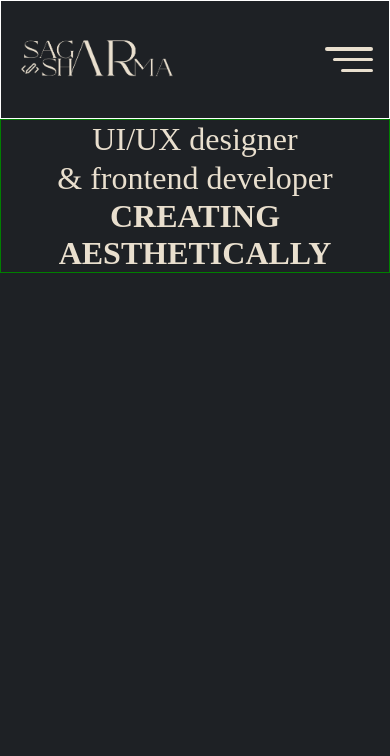
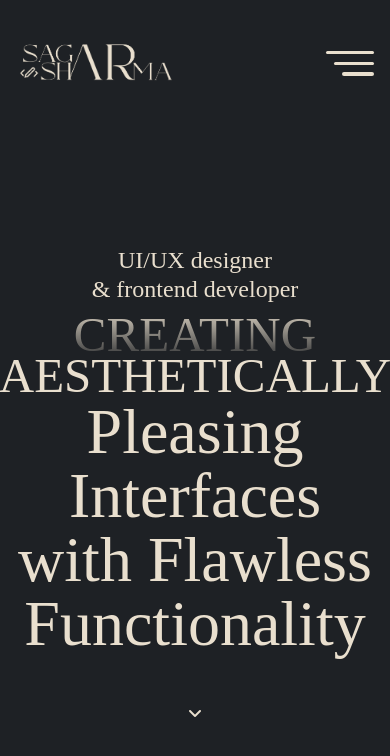
Before and after one commit to Sagar-Sharma-7/portfolio-2023, a plain HTML site: page index.html in a window 390 px wide. Drawn offline with Linux system fonts and the light colour scheme; a web font is replaced by a local one.

Commit message:
home page with responsive height

```diff
--- a/index.html
+++ b/index.html
@@ -19,6 +19,7 @@
     <link rel="shortcut icon" href="./public/img/logo.png" type="image/png">
     <link rel="stylesheet" href="./public/style/style.css">
     <title>Sagar Sharma - Portfolio</title>
+    <link rel="stylesheet" href="https://cdnjs.cloudflare.com/ajax/libs/font-awesome/6.4.0/css/all.min.css" integrity="sha512-iecdLmaskl7CVkqkXNQ/ZH/XLlvWZOJyj7Yy7tcenmpD1ypASozpmT/E0iPtmFIB46ZmdtAc9eNBvH0H/ZpiBw==" crossorigin="anonymous" referrerpolicy="no-referrer" />
 </head>
 <body>
     <header>
@@ -31,6 +32,8 @@
     </header>
 
     <div class="container">
+        <div class="content">
+
             <div id="profession">
                 <p>UI/UX designer</p>
                 <p>& frontend developer</p>
@@ -39,7 +42,15 @@
                 <h1 id="first_heading">CREATING</h1>
                 <h1 id="second_heading">AESTHETICALLY</h1>
             </div>
-
+            <div class="semi_heading">
+                <p>Pleasing Interfaces <br>
+                    with Flawless <br>
+                    Functionality</p>
+                </div>
+            </div>
+        <div class="scroll_down">
+            <i class="fa-sharp fa-solid fa-angle-down fa-bounce"></i>
+        </div>
     </div>
 </body>
 </html>
--- a/public/style/style.scss
+++ b/public/style/style.scss
@@ -20,6 +20,8 @@ header{
     display: flex;
     align-items: center;
     justify-content: space-between;
+    height: 15vh;
+    min-height: 80px;
     img{
         max-width: 10rem;
     }
@@ -49,17 +51,58 @@ header{
             height: 0.2rem;
         }
     }
-    border: 1px solid white;
 }
 
 .container{
-    border: 1px solid green;
     color: #E9DFCE;
     text-align: center;
+    height: 85vh;
+    min-height: 600px;
+    display:flex;
+    flex-direction: column;
+    align-items: center;
+    justify-content: center;
+    gap: 50px;
+    padding: 20px;
     #profession{
-        font-size: 32px;
+        font-size: 24px;
         font-style: normal;
         font-weight: 400;
         line-height: 122.734%; /* 39.275px */
     }
+    .main_heading{
+        text-shadow: 0px -4px 10px 0px rgba(0, 0, 0, 0.50);
+        #first_heading{
+            font-size: calc(10vw + 10px);
+            font-style: normal;
+            font-weight: 400;
+            line-height: 122.734%; /* 189.011px */
+            background: linear-gradient(180deg, #E9DFCE, #1e2125);
+            background-clip: text;
+            -webkit-background-clip: text;
+            -webkit-text-fill-color: transparent;
+            transition: 500ms;
+        }
+        #second_heading{
+            color: #E9DFCE;
+            text-align: center;
+            font-family: Italiana;
+            font-size: calc(10vw + 10px);
+            font-style: normal;
+            font-weight: 400;
+            margin-top: calc(-7vw + 10px);
+            transition: 500ms;
+
+        }
+    }
+    .semi_heading{
+        p{
+            margin-top: -1vw;
+            font-size: 64px;
+            font-style: normal;
+            font-weight: 300;
+            line-height: 100%; /* 39.275px */
+
+        }
+    }
 }
```
Also changed, not shown: public/style/style.css, 1 other file. Lines whose indentation alone changed are shown as unchanged.
